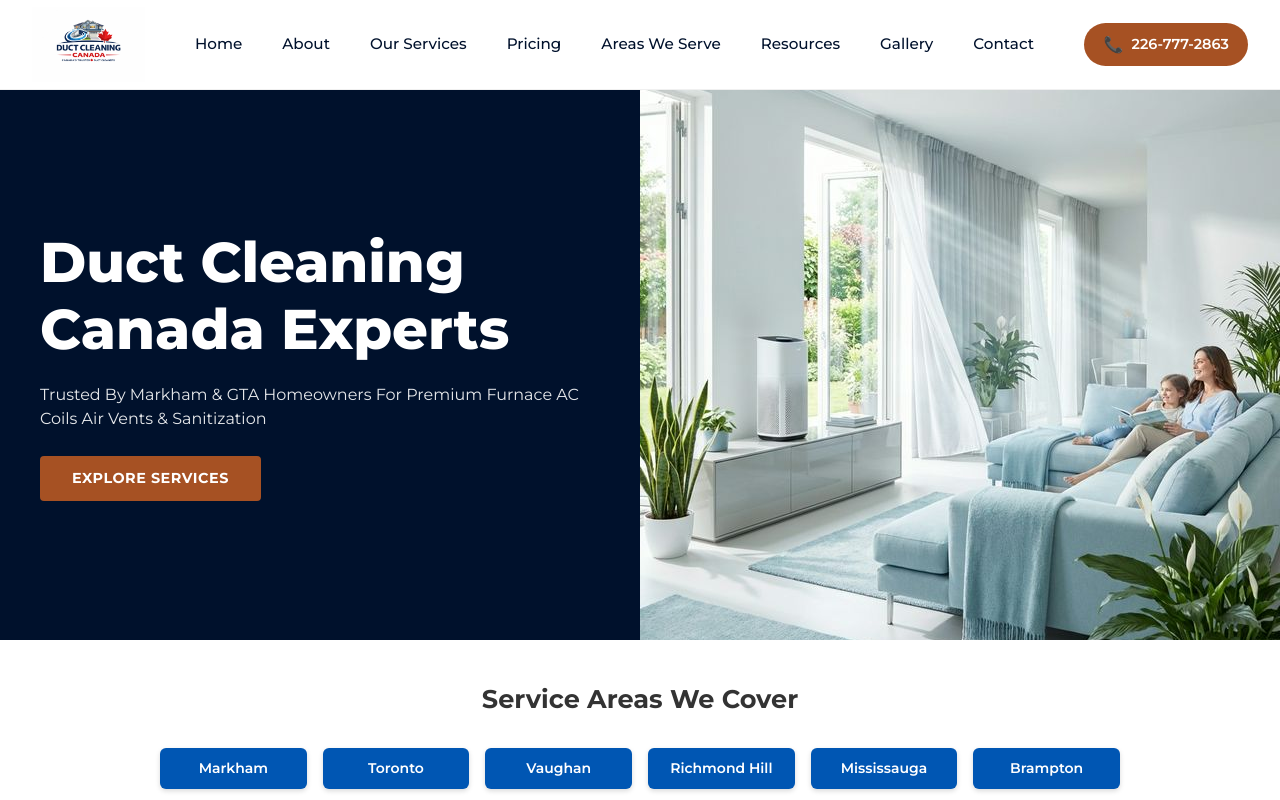
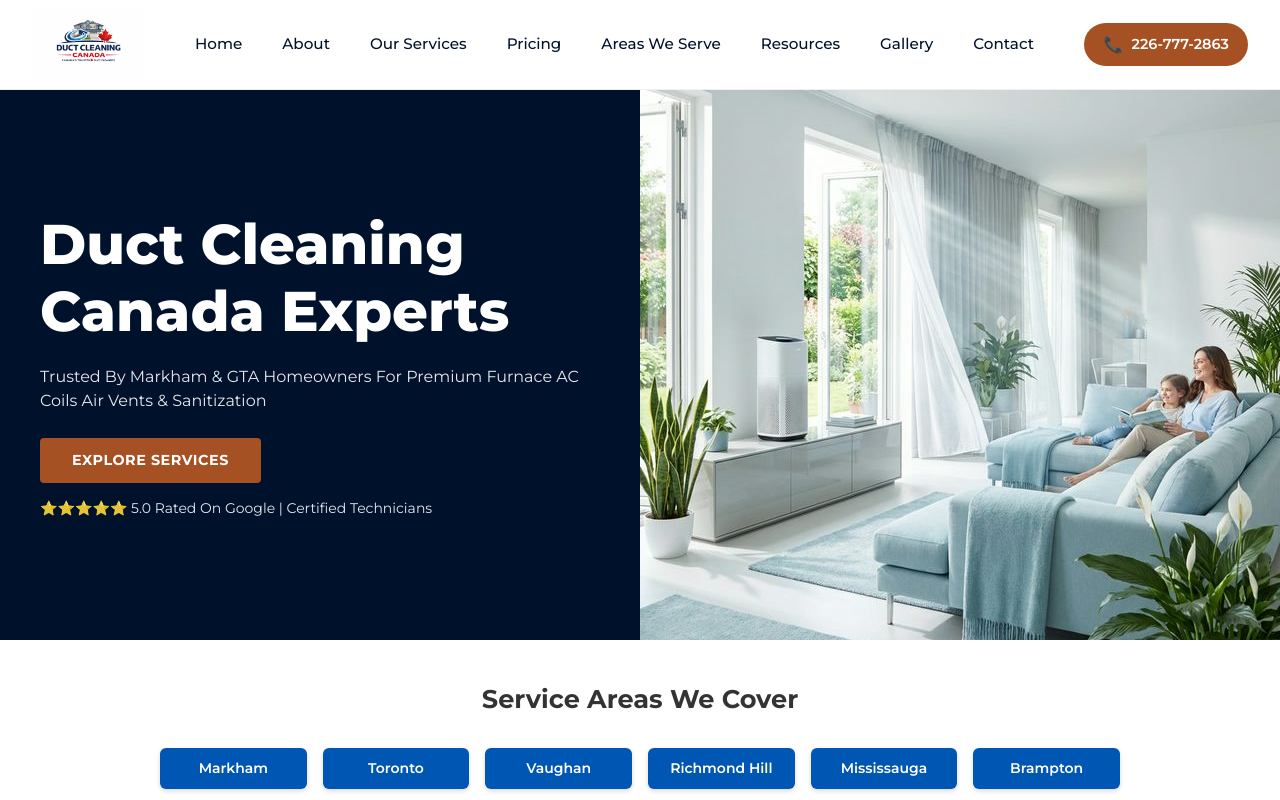
Before and after one commit to josph8487-prog/duct-Canada-original, a Next.js app: page / in a window 1280 px wide. Shown: the top 800 px of the page. Built offline with nearby package versions, Linux system fonts and the light colour scheme.

Commit message:
Update page.tsx

```diff
--- a/src/app/page.tsx
+++ b/src/app/page.tsx
@@ -48,6 +48,9 @@ export default function Home() {
               <Link href="/services" className="btn btn-primary">
                 Explore Services
               </Link>
+<p style={{ color: '#ffffff', fontSize: '14px', marginTop: '15px', opacity: 0.9 }}>
+  ⭐⭐⭐⭐⭐ 5.0 Rated On Google | Certified Technicians
+</p>
 
             </div>
           </div>
```
